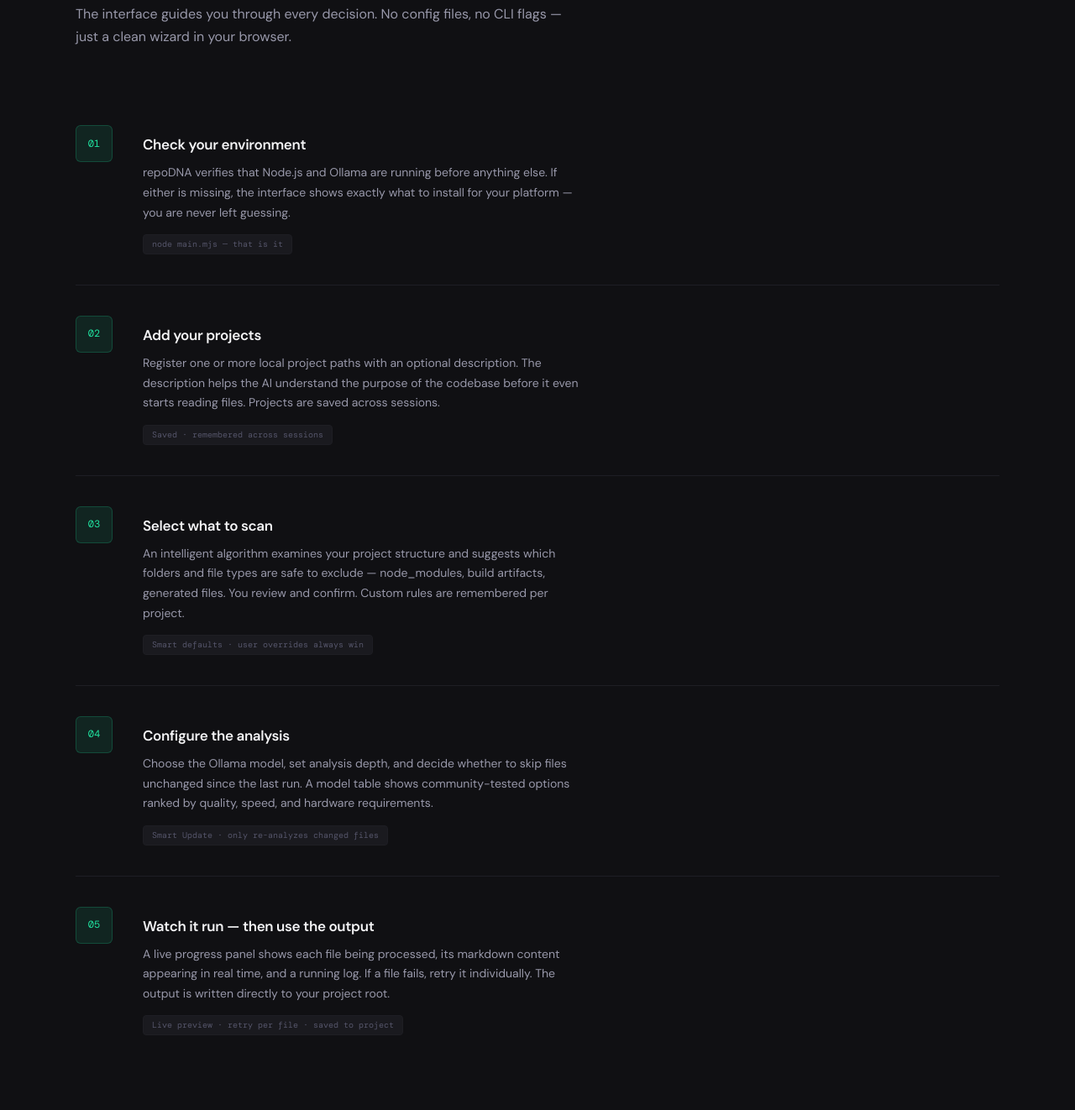
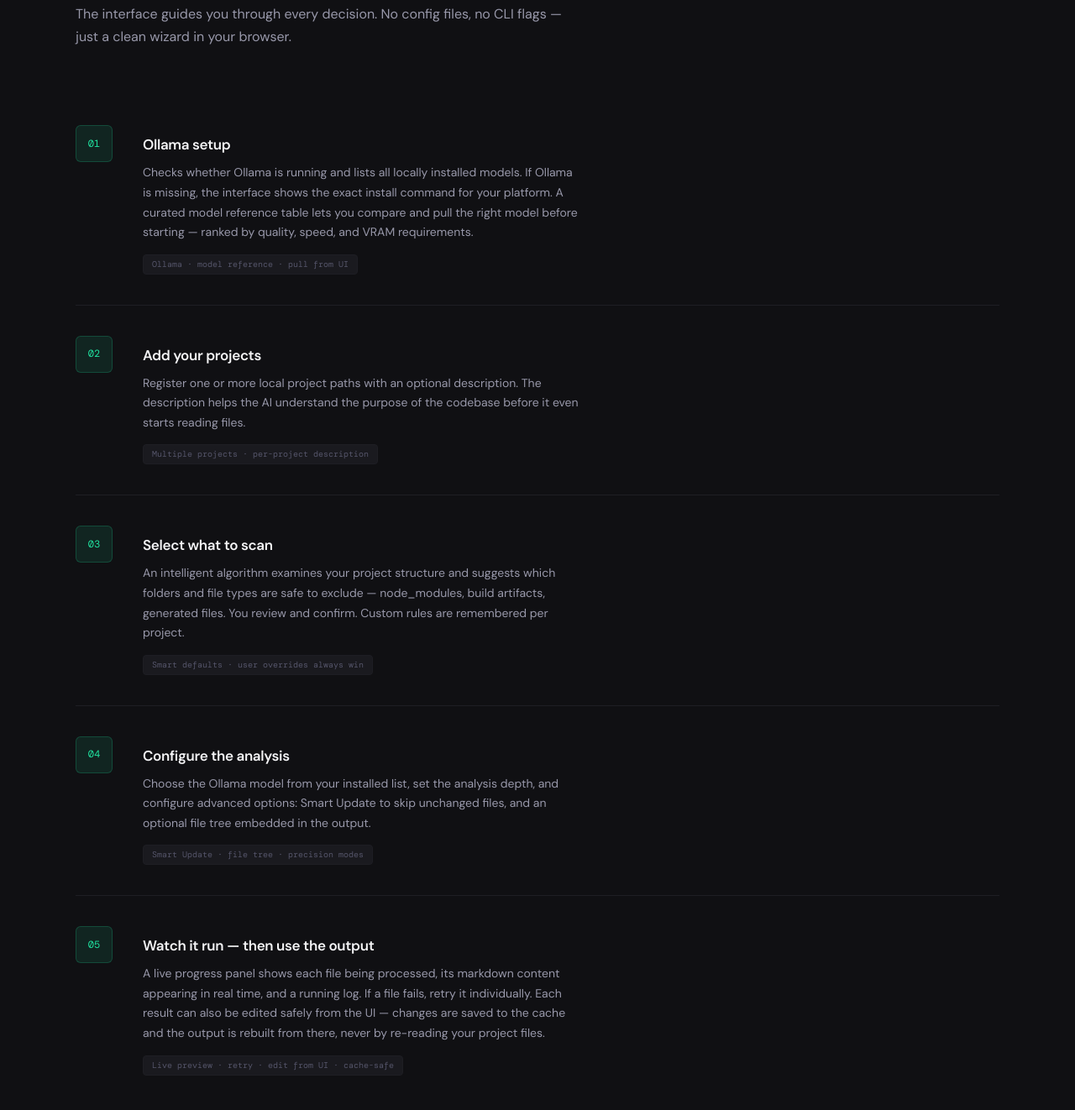
Before and after one commit to BogdanVasaiu/repoDNA, a website: page docs/index.html in a window 1280 px wide. Shown: the part 1698-3020 px from the top of the page at 84% size. Drawn offline with nearby package versions, Linux system fonts and the light colour scheme; no server answers.

Commit message:
Update index.html

```diff
--- a/docs/index.html
+++ b/docs/index.html
@@ -164,13 +164,14 @@
       <div class="step-v-row fade-in">
         <div class="step-v-num">01</div>
         <div class="step-v-body">
-          <div class="step-v-title">Check your environment</div>
+          <div class="step-v-title">Ollama setup</div>
           <p class="step-v-desc">
-            repoDNA verifies that Node.js and Ollama are running before anything else.
-            If either is missing, the interface shows exactly what to install for
-            your platform — you are never left guessing.
+            Checks whether Ollama is running and lists all locally installed models.
+            If Ollama is missing, the interface shows the exact install command for your
+            platform. A curated model reference table lets you compare and pull the right
+            model before starting — ranked by quality, speed, and VRAM requirements.
           </p>
-          <span class="step-v-tag">node main.mjs — that is it</span>
+          <span class="step-v-tag">Ollama · model reference · pull from UI</span>
         </div>
         <div class="step-v-visual">
           <div class="step-v-frame">
@@ -193,9 +194,9 @@
           <p class="step-v-desc">
             Register one or more local project paths with an optional description.
             The description helps the AI understand the purpose of the codebase
-            before it even starts reading files. Projects are saved across sessions.
+            before it even starts reading files.
           </p>
-          <span class="step-v-tag">Saved · remembered across sessions</span>
+          <span class="step-v-tag">Multiple projects · per-project description</span>
         </div>
         <div class="step-v-visual">
           <div class="step-v-frame">
@@ -242,11 +243,11 @@
         <div class="step-v-body">
           <div class="step-v-title">Configure the analysis</div>
           <p class="step-v-desc">
-            Choose the Ollama model, set analysis depth, and decide whether to skip
-            files unchanged since the last run. A model table shows community-tested
-            options ranked by quality, speed, and hardware requirements.
+            Choose the Ollama model from your installed list, set the analysis depth,
+            and configure advanced options: Smart Update to skip unchanged files, and
+            an optional file tree embedded in the output.
           </p>
-          <span class="step-v-tag">Smart Update · only re-analyzes changed files</span>
+          <span class="step-v-tag">Smart Update · file tree · precision modes</span>
         </div>
         <div class="step-v-visual">
           <div class="step-v-frame">
@@ -269,9 +270,11 @@
           <p class="step-v-desc">
             A live progress panel shows each file being processed, its markdown
             content appearing in real time, and a running log. If a file fails,
-            retry it individually. The output is written directly to your project root.
+            retry it individually. Each result can also be edited safely from the UI —
+            changes are saved to the cache and the output is rebuilt from there,
+            never by re-reading your project files.
           </p>
-          <span class="step-v-tag">Live preview · retry per file · saved to project</span>
+          <span class="step-v-tag">Live preview · retry · edit from UI · cache-safe</span>
         </div>
         <div class="step-v-visual">
           <div class="step-v-frame">
```
